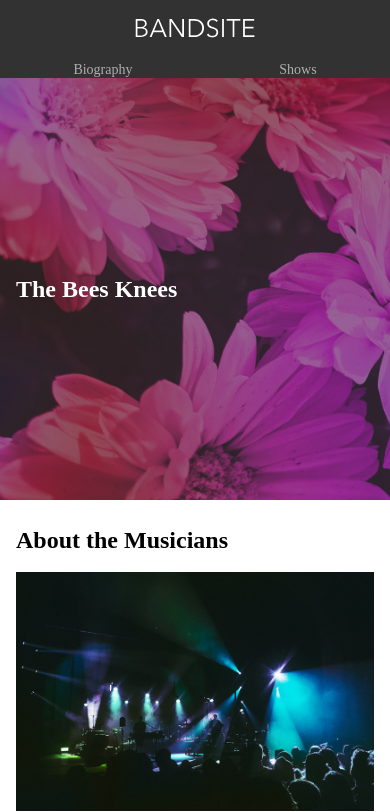
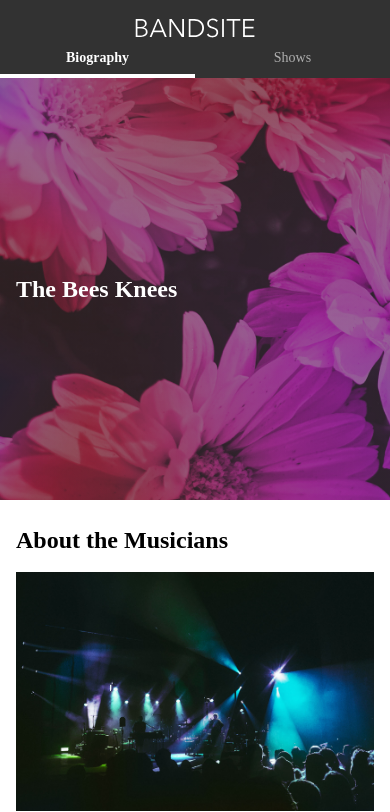
Before and after one commit to siktang/Bandsite, a plain HTML site: page index.html in a window 390 px wide. Shown: the top 812 px of the page. Drawn offline with Linux system fonts and the light colour scheme.

Commit message:
fixed mobile header

```diff
--- a/index.html
+++ b/index.html
@@ -13,11 +13,11 @@
                 <img src="./assets/Logo/Logo-bandsite.svg" alt="logo" class="header__logo logo" />
             </a>
             <ul class="header__navbar--list">
-                <li>
-                    <a href="#bio" class="active">Biography</a>
+                <li class="active">
+                    <a href="#bio">Biography</a>
                 </li>
                 <li>
-                    <a href="#shows" class="font__silver">Shows</a></div>
+                    <a href="#shows">Shows</a>
                 </li>
             </ul>
         </nav>
--- a/styles/partials/_globals.scss
+++ b/styles/partials/_globals.scss
@@ -39,7 +39,7 @@ img {
     }
 
     &__logo {
-      margin: 1rem;
+      margin: 1rem 1rem 0.25rem 1rem;
     }
 
     &__navbar {
@@ -58,13 +58,26 @@ img {
         justify-content: space-around;
         list-style-type: none;
 
+        li {
+          width: 50vw;
+          padding-bottom: 0.5rem;
+        }
+
+        .active {
+          border-bottom: 0.25rem solid;
+          border-color: $primary-color-white;
+
+          a {
+          color: $primary-color-white;
+          font-weight: 700;}
+        }
+
         a {
         text-decoration: none;
         color: $primary-color-silver;
-        padding-top: 0;
+        padding: 0 1rem 1rem 1rem;
         font-size: 0.875rem;
         font-weight: 400;
-        padding: 1rem;
 
           @media screen and (min-width:$tablet-breakpoint) {
             font-size: 1.5rem;
@@ -72,6 +85,8 @@ img {
           }
 
         }
+
+
       }
       }
 
@@ -228,9 +243,3 @@ img {
       color: $primary-color-silver;
     }
   }
-
-  .active {
-    color: $primary-color-white;
-    font-weight: 700;
-    border-bottom: 4px;
-  }
```
Also changed, not shown: styles/bio.css.
